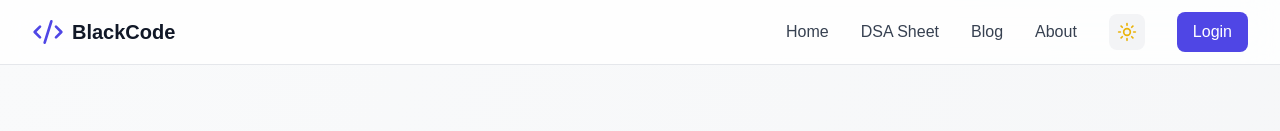
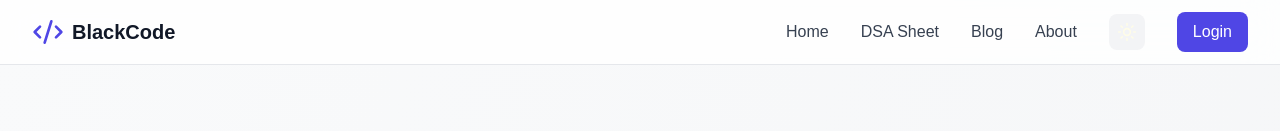
Before and after one commit to veck404/BlackCode, a React (Vite) app: page / in a window 1280 px wide. Shown: the top 131 px of the page. Built offline with nearby package versions, Linux system fonts and the light colour scheme; no server answers; a web font is replaced by a local one.

Commit message:
color tune

```diff
--- a/src/components/Navbar.tsx
+++ b/src/components/Navbar.tsx
@@ -61,7 +61,7 @@
                     isDark ? "opacity-0" : "opacity-100"
                   }`}
                 >
-                  <Sun className="w-5 h-5 text-yellow-500" />
+                  <Sun className="w-5 h-5 text-yellow-50" />
                 </span>
                 <span
                   className={`absolute inset-0 transform transition-transform duration-500 rotate-90 dark:rotate-0 ${
```
